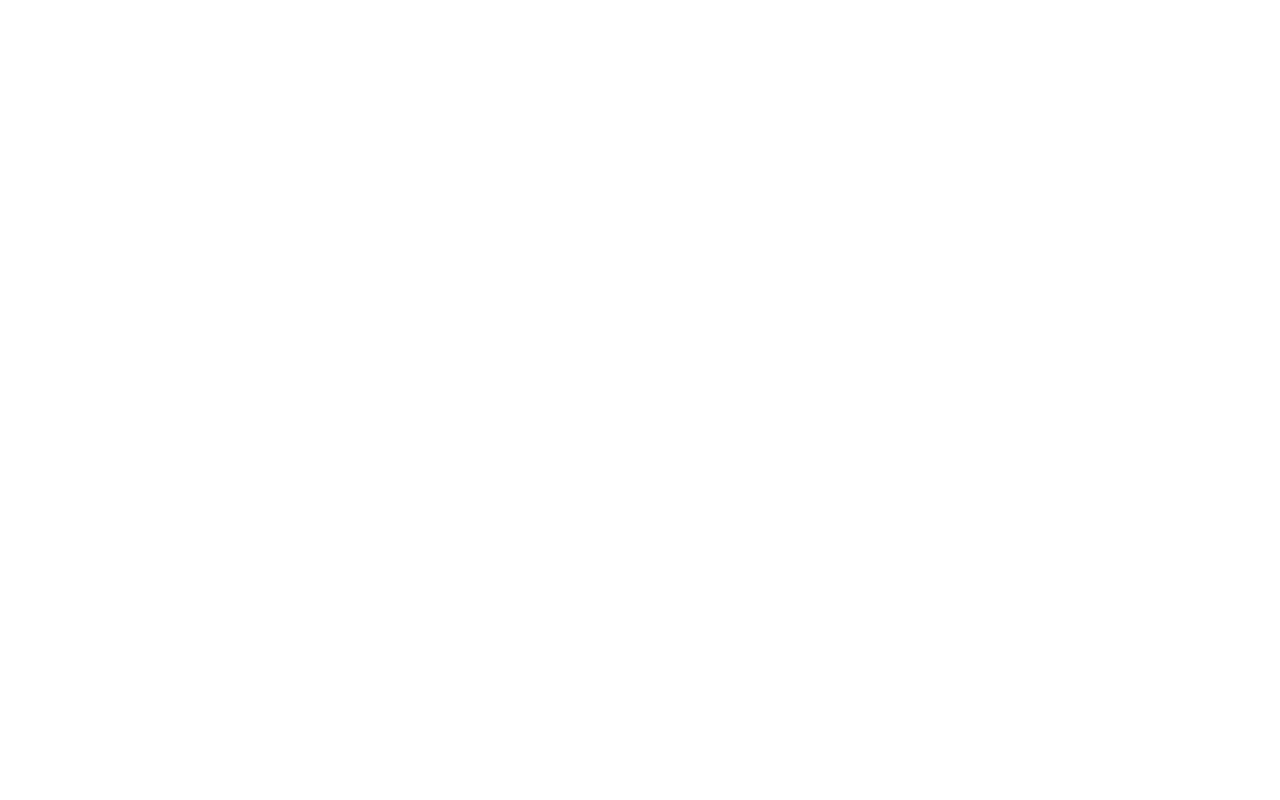
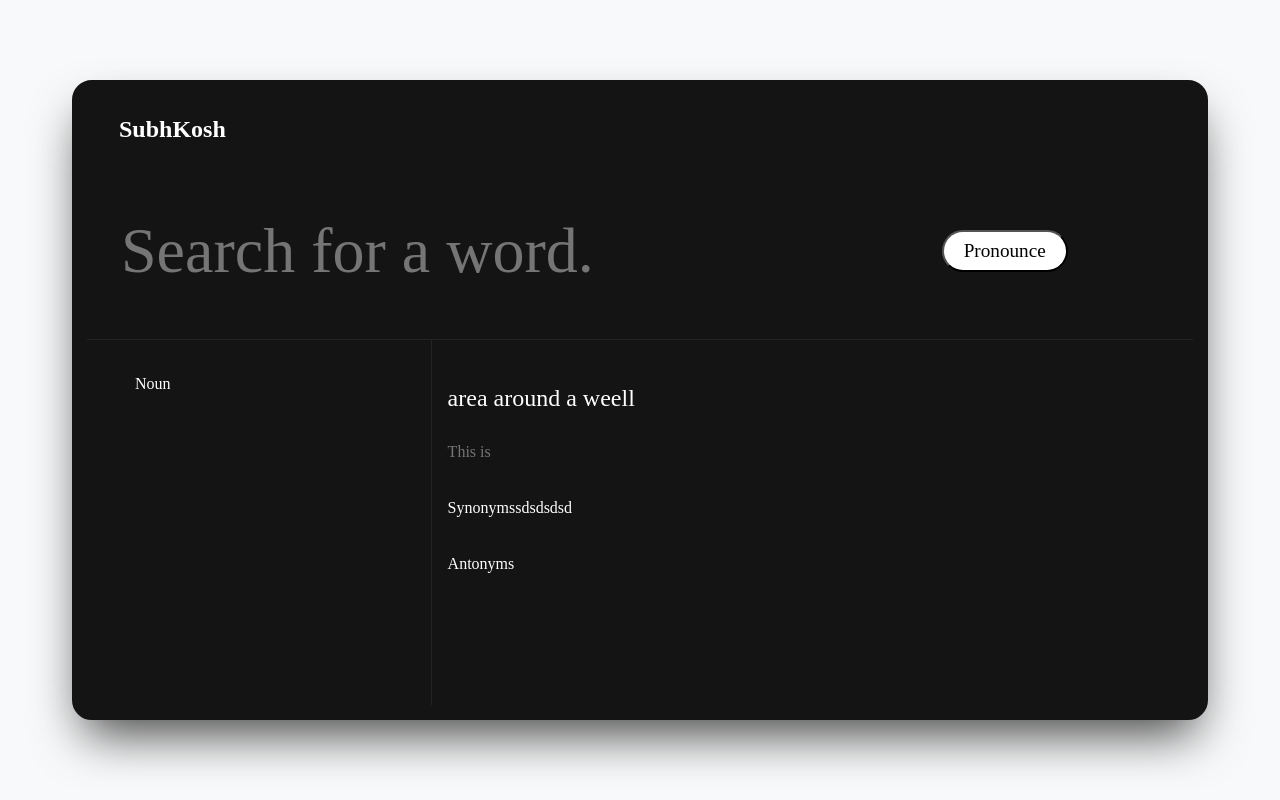
Before and after one commit to htcni/sabdhkosh, a website: page index.html in a window 1280 px wide. Drawn offline with Linux system fonts and the light colour scheme; a web font is replaced by a local one.

Commit message:
add app style

```diff
--- /dev/null
+++ b/css/style.css
@@ -0,0 +1,165 @@
+@import url('https://fonts.googleapis.com/css2?family=Source+Serif+Pro:wght@400;600&display=swap');
+:root {
+  --primary: #151415;
+  --secondary: #191818;
+  --black: #000101;
+  --white: #fefffe;
+  --gray: #757575;
+  --bg: #f8f9fa;
+  --serif: 'Source Serif Pro', serif;
+}
+
+html {
+  box-sizing: border-box;
+}
+
+*,
+*::before,
+*::after {
+  box-sizing: inherit;
+}
+
+h1,
+h2,
+h3 {
+  margin: 0;
+}
+
+body {
+  margin: 0;
+  padding: 0;
+  height: 100vh;
+  background-color: var(--bg);
+  color: var(--white);
+  font-family: var(--serif);
+  line-height: 1.5;
+}
+
+.container {
+  max-width: 1200px;
+  padding: 0 2rem;
+  height: 100vh;
+  margin: 0 auto;
+  display: flex;
+  justify-content: center;
+  align-items: center;
+}
+
+.app-container {
+  background-color: var(--primary);
+  flex: 1;
+  display: flex;
+  flex-flow: column;
+  height: 80vh;
+  box-shadow: rgba(0, 0, 0, 0.75) 0px 25px 50px -12px;
+  border: 15px solid var(--primary);
+  border-radius: 20px;
+}
+
+.top-container {
+  background-color: var(--primary);
+  flex: 1 1 40%;
+  display: flex;
+  flex-direction: column;
+  padding: 0 2rem;
+}
+
+.header {
+  background-color: var(--primary);
+  padding: 1rem 0;
+}
+
+.header h3 {
+  font-size: 1.5rem;
+}
+
+.search-container {
+  height: 100%;
+  margin: 1rem 0;
+  height: 100%;
+  display: flex;
+  justify-content: space-between;
+  background-color: var(--primary);
+}
+
+.input-container {
+  flex: 1 1 70%;
+  background-color: var(--primary);
+}
+
+.btn-container {
+  flex: 1 1 30%;
+  display: flex;
+  justify-content: center;
+  align-items: center;
+  background-color: var(--primary);
+}
+
+.input-container input {
+  font-size: 4rem;
+  font-family: var(--serif);
+  outline: none;
+  border: 0;
+  width: 100%;
+  height: 100%;
+  background-color: var(--primary);
+  color: var(--white);
+}
+
+#speak-btn {
+  align-self: center;
+  padding: 8px 20px;
+  background-color: var(--white);
+  border-radius: 50px;
+  color: var(--black);
+  font-family: var(--serif);
+  font-size: 1.2rem;
+}
+
+.bottom-container {
+  background-color: var(--primary);
+  flex: 2 1 60%;
+  display: flex;
+  flex-direction: column;
+  gap: 2px;
+  padding: 0 2rem;
+  overflow: auto;
+  border-top: 1px solid #a4a4a41c;
+}
+
+.meaning-container {
+  background-color: var(--primary);
+  flex: 2 1 60%;
+  display: flex;
+}
+
+.part-of-speech {
+  background-color: var(--primary);
+  flex: 1 1 30%;
+  border-right: 1px solid #a4a4a41c;
+  padding: 1rem;
+}
+
+.definition-container {
+  background-color: var(--primary);
+  flex: 1 1 70%;
+  padding: 1rem;
+}
+
+#definition {
+  font-size: 1.5rem;
+}
+
+#example {
+  color: var(--gray);
+}
+
+.synonyms-container,
+.antonyms-container {
+  display: flex;
+}
+
+#synonyms,
+#antonyms {
+  display: flex;
+}
--- a/index.html
+++ b/index.html
@@ -4,7 +4,54 @@
     <meta charset="UTF-8" />
     <meta http-equiv="X-UA-Compatible" content="IE=edge" />
     <meta name="viewport" content="width=device-width, initial-scale=1.0" />
-    <title>SubdKosh</title>
+    <link rel="stylesheet" href="css/style.css" />
+    <link rel="stylesheet" href="" />
+    <title>SubdhKosh</title>
   </head>
-  <body></body>
+  <body>
+    <div class="container">
+      <div class="app-container">
+        <div class="top-container">
+          <header class="header">
+            <h3>SubhKosh</h3>
+          </header>
+          <div class="search-container">
+            <div class="input-container">
+              <input type="text" nam="word" placeholder="Search for a word." />
+            </div>
+            <div class="btn-container">
+              <button id="speak-btn">Pronounce</button>
+            </div>
+          </div>
+        </div>
+        <div class="bottom-container">
+          <div class="meaning-container">
+            <div class="part-of-speech">
+              <p>Noun</p>
+            </div>
+            <div class="definition-container">
+              <p id="definition">area around a weell</p>
+              <p id="example">This is</p>
+              <div class="synonyms-container">
+                <p>Synonyms</p>
+                <div id="synonyms">
+                  <p>sdsd</p>
+                  <p>sdsd</p>
+                </div>
+              </div>
+
+              <div class="antonyms-container">
+                <p>Antonyms</p>
+                <div id="" antonyms></div>
+              </div>
+
+              <p></p>
+            </div>
+            <div class="synonyms"></div>
+            <div class="antonyms"></div>
+          </div>
+        </div>
+      </div>
+    </div>
+  </body>
 </html>
```
Also changed, not shown: package.json (added, +15 -0 lines), 2 other files.
